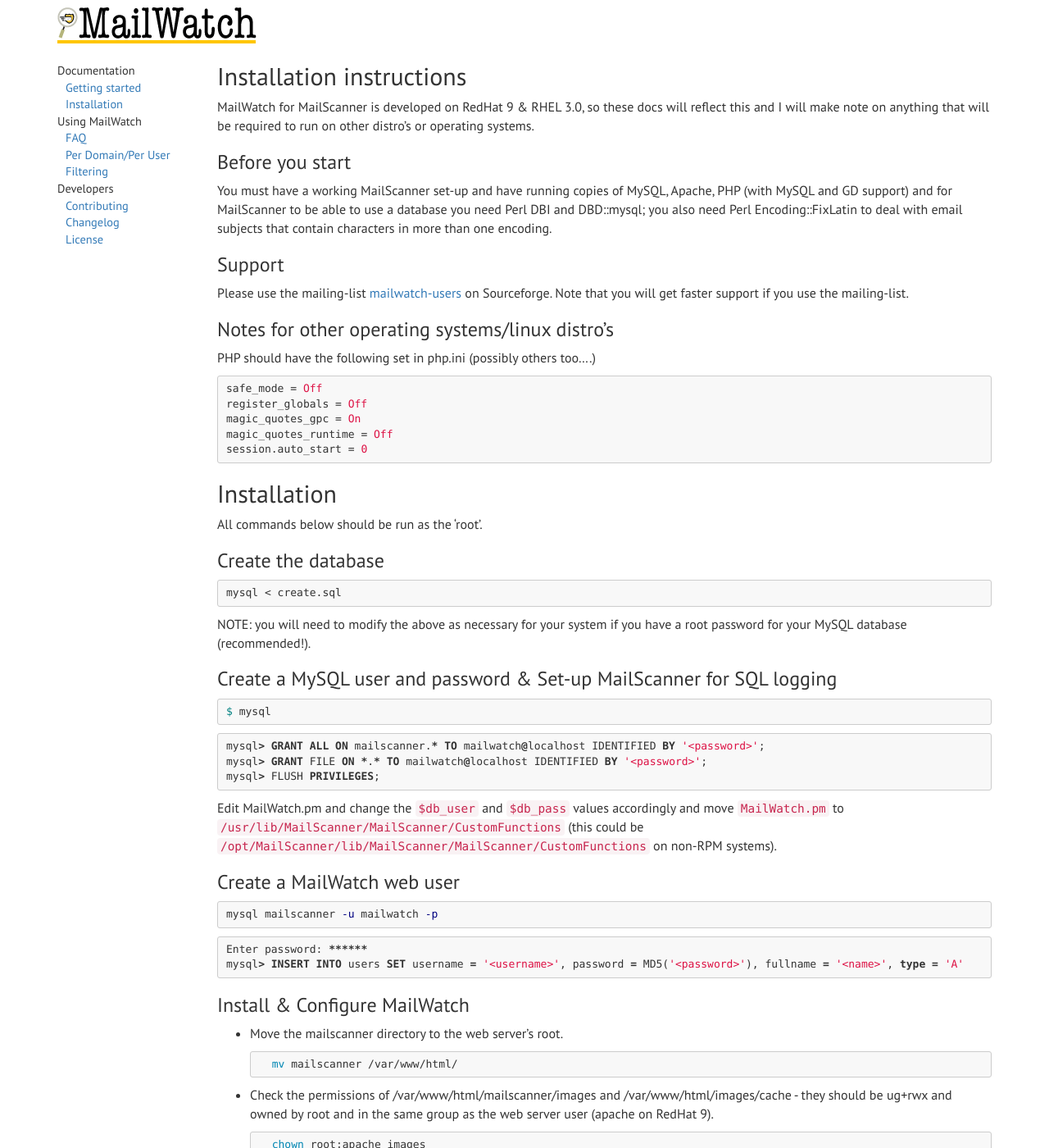
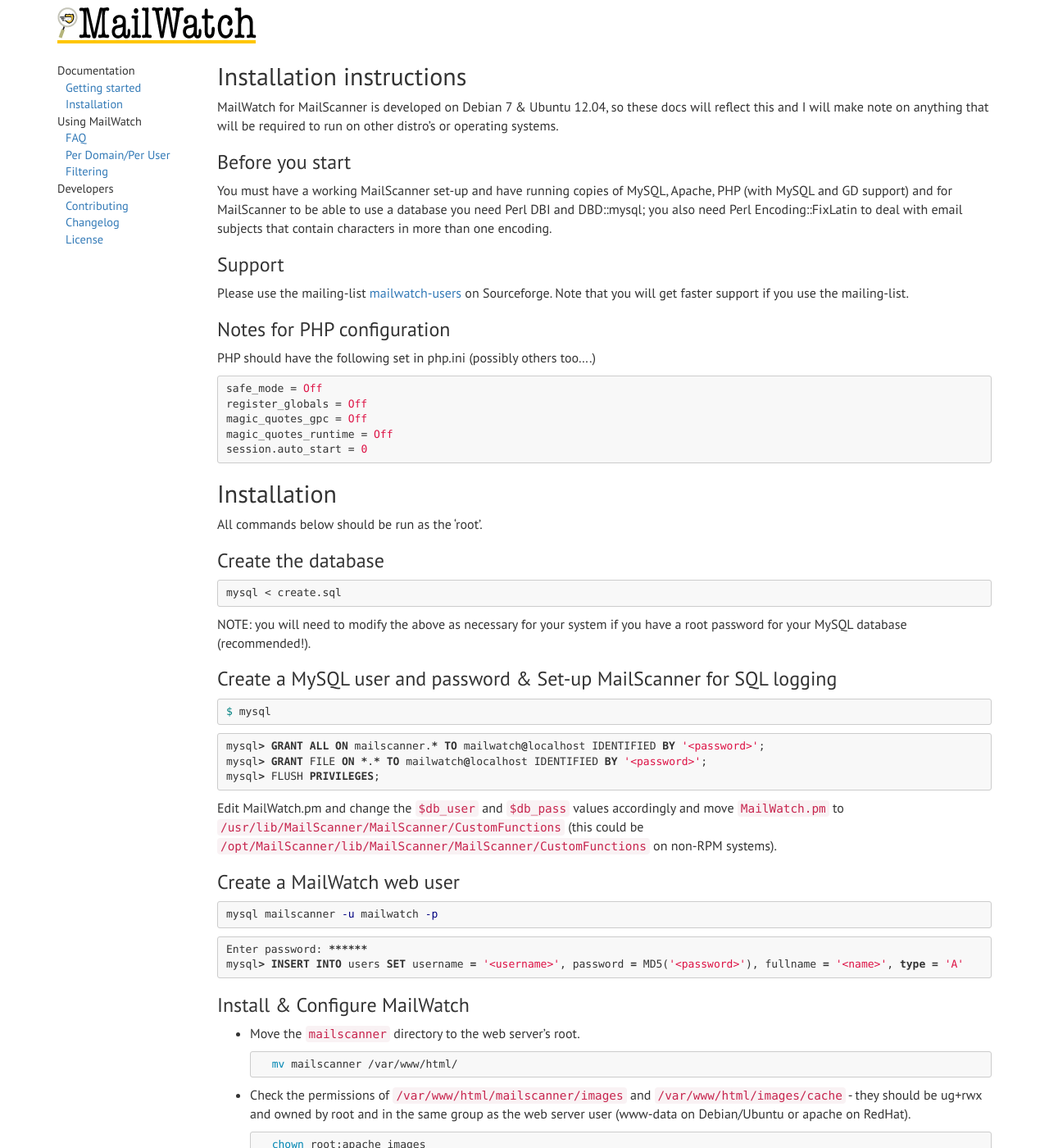
Before and after one commit to mailwatch/mailwatch-docs, a Jekyll site: the page built from _posts/2014-07-29-installing.md, in a window 1280 px wide and 1400 px high. Shown: the whole window at 82% size. Built offline with Jekyll 4.4.1, drawn with Linux system fonts in a browser that asks for light colours; nearby versions of some CDN libraries; Markdown is read by kramdown in place of the engine named in the settings; some of the changed text lies outside the part shown.

Commit message:
edit developing distribution and relative configurations

````diff
--- a/_posts/2014-07-29-installing.md
+++ b/_posts/2014-07-29-installing.md
@@ -8,7 +8,7 @@ order: 1
 
 ## Installation instructions
 
-MailWatch for MailScanner is developed on RedHat 9 & RHEL 3.0, so these docs will reflect this and I will make note on anything that will be required to run on other distro's or operating systems.
+MailWatch for MailScanner is developed on Debian 7 & Ubuntu 12.04, so these docs will reflect this and I will make note on anything that will be required to run on other distro's or operating systems.
 
 ### Before you start
 
@@ -18,14 +18,14 @@ You must have a working MailScanner set-up and have running copies of MySQL, Apa
 
 Please use the mailing-list [mailwatch-users](http://lists.sourceforge.net/lists/listinfo/mailwatch-users) on Sourceforge.  Note that you will get faster support if you use the mailing-list.
 
-### Notes for other operating systems/linux distro's
+### Notes for PHP configuration
 
 PHP should have the following set in php.ini (possibly others too....)
 
 ```ini
 safe_mode = Off
 register_globals = Off
-magic_quotes_gpc = On
+magic_quotes_gpc = Off
 magic_quotes_runtime = Off
 session.auto_start = 0
 ```
@@ -67,13 +67,13 @@ mysql> INSERT INTO users SET username = '<username>', password = MD5('<password>
 
 ### Install & Configure MailWatch
 
-* Move the mailscanner directory to the web server's root.
+* Move the `mailscanner` directory to the web server's root.
 
     ```bash
     mv mailscanner /var/www/html/
     ```
 
-* Check the permissions of /var/www/html/mailscanner/images and /var/www/html/images/cache - they should be ug+rwx and owned by root and in the same group as the web server user (apache on RedHat 9).
+* Check the permissions of `/var/www/html/mailscanner/images` and `/var/www/html/images/cache` - they should be ug+rwx and owned by root and in the same group as the web server user (www-data on Debian/Ubuntu or apache on RedHat).
 
     ```bash
     chown root:apache images
@@ -130,8 +130,7 @@ Is Definitely Not Spam = &SQLWhitelist
 Is Definitely Spam = &SQLBlacklist
 ```
 
-Then edit `SQLBlackWhitelist.pm` and change the connection string in the
-CreateList subroutine to match MailWatch.pm.
+Then edit `SQLBlackWhitelist.pm` and change the connection string in the `CreateList` subroutine to match `MailWatch.pm`.
 
 Move the Bayesian Databases and set-up permissions (skip this if you don't use bayes).
 
````
Also changed, not shown: other parts of _posts/2014-07-29-installing.md (+2 -2 lines).
